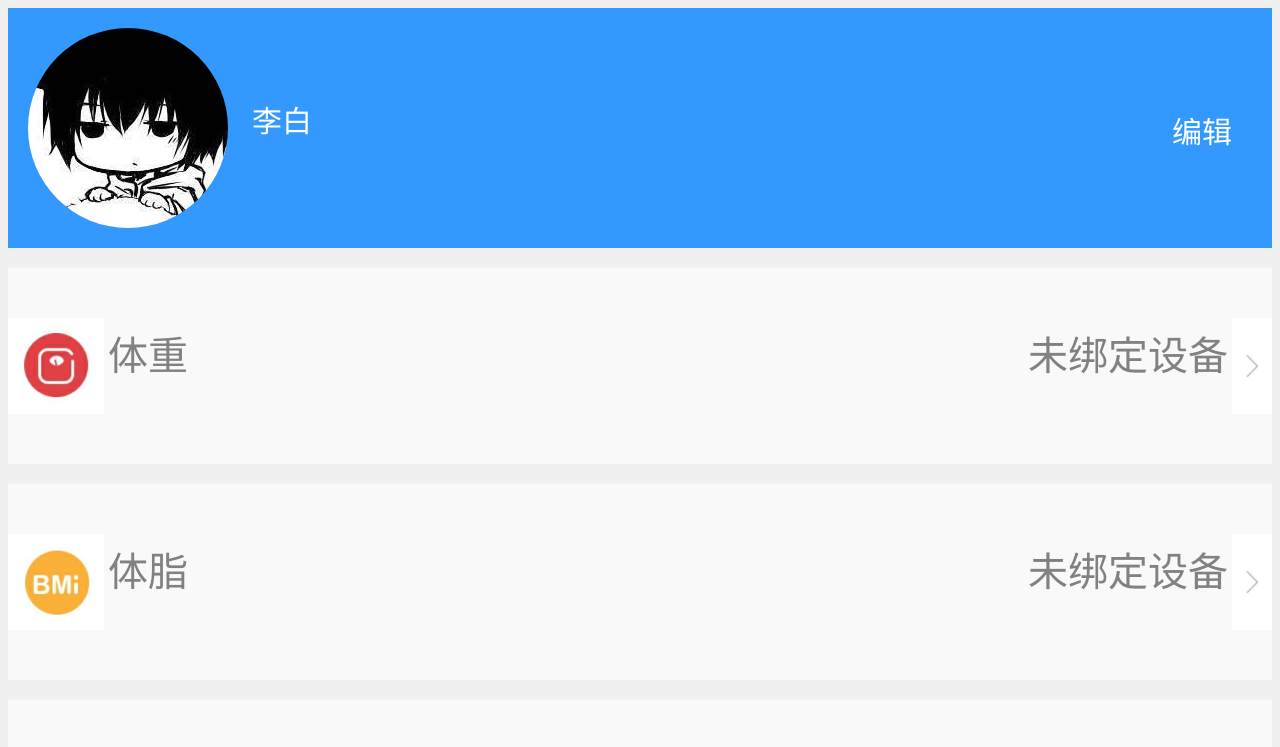
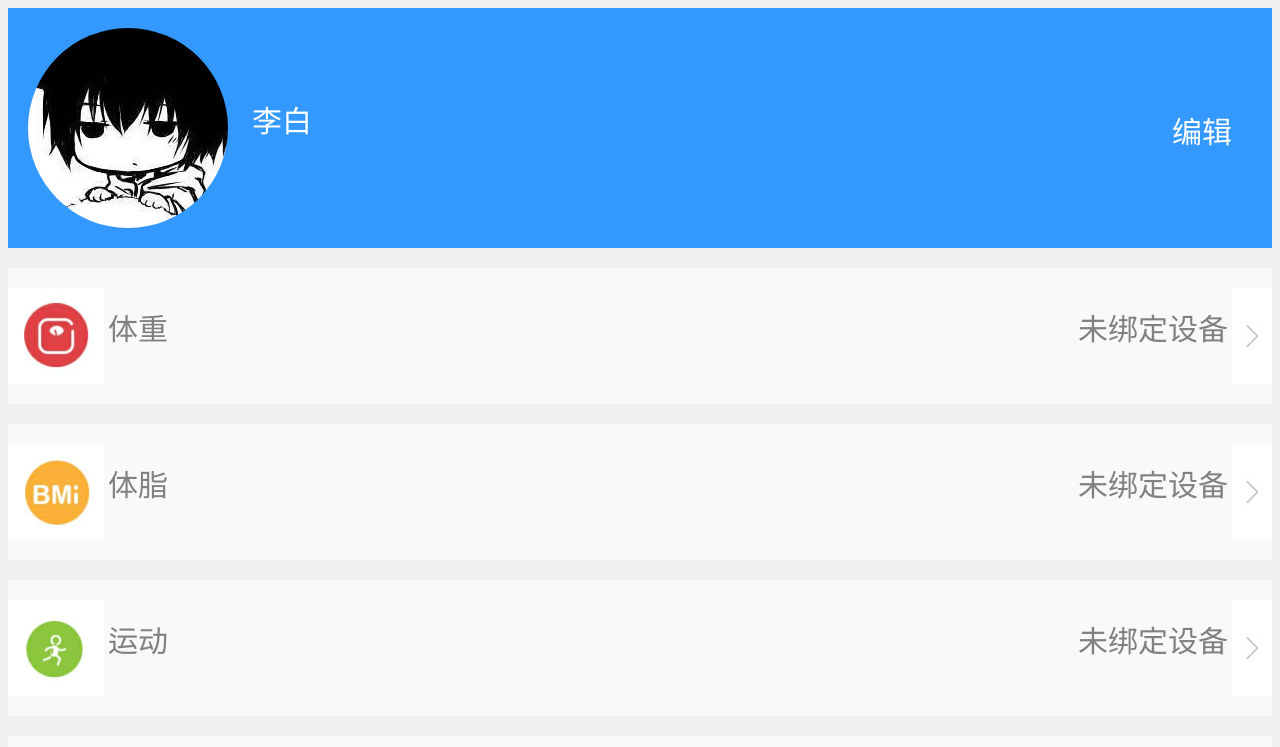
Before and after one commit to helloworld777/WebTakeOrder, a plain HTML site: page home.html in a window 1280 px wide. Shown: the top 747 px of the page. Drawn offline with Linux system fonts and the light colour scheme.

Commit message:
change size5

```diff
--- a/home.html
+++ b/home.html
@@ -8,13 +8,13 @@
 	</head>
 	<style type="text/css">
 		.normal {
-			font-size: large;
+
 			color: #818181;
-			font-size: 40px;
+			font-size: 30px;
 		}
 
 		.header_font {
-			font-size: large;
+
 			color: #ffffff;
 			font-size: 30px;
 		}
@@ -22,8 +22,8 @@
 		.list_style {
 			background-color: #F9F9F9;
 			margin-top: 20px;
-			padding-top: 50px;
-			padding-bottom: 50px;
+			padding-top: 20px;
+			padding-bottom: 20px;
 		}
 	</style>
 	<script>
```
